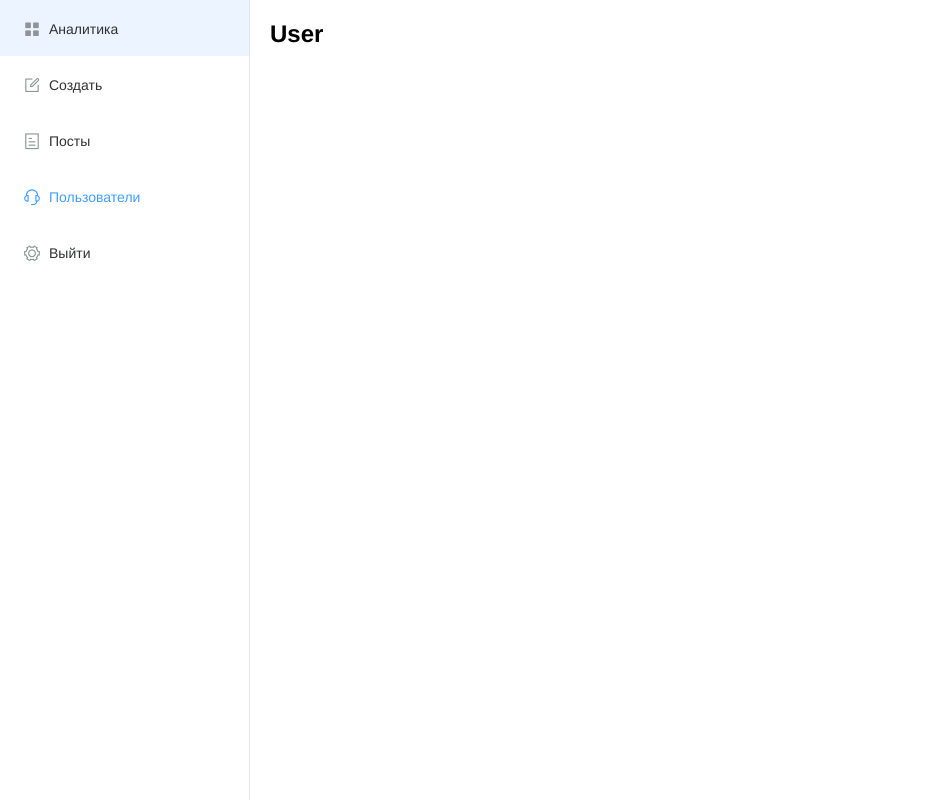
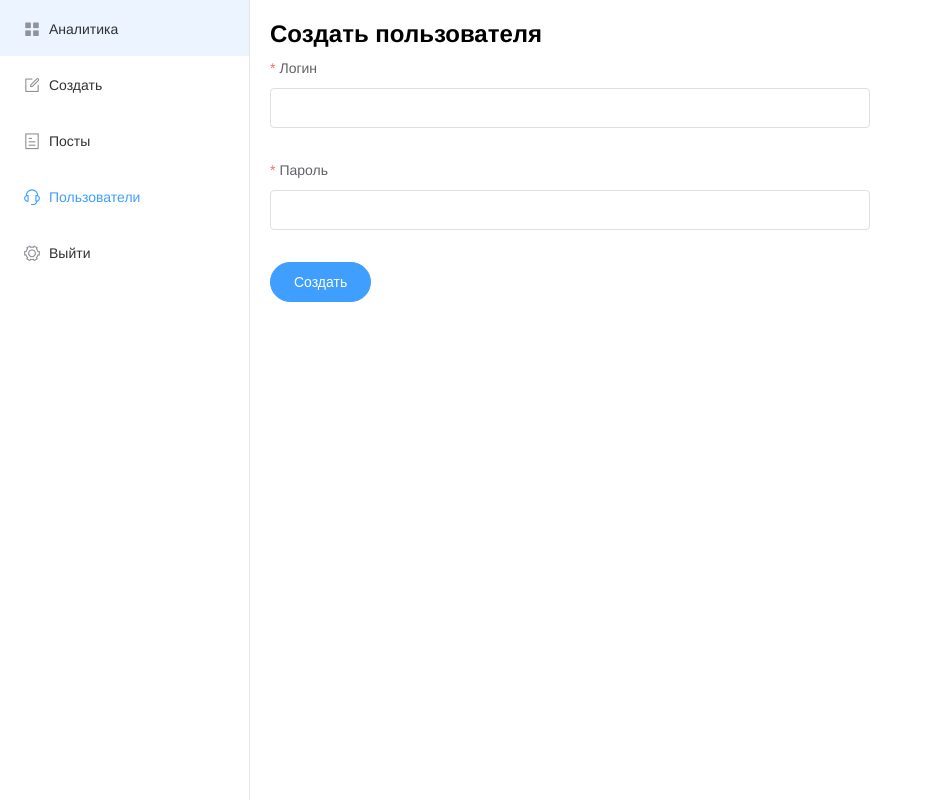
Before and after one commit to platonovAlexey/nuxt-blog, a Nuxt app: page /admin/user in a window 1280 px wide. Shown: the whole page, without its empty margins (0-933 px from the left). Built offline with nearby package versions, Linux system fonts and the light colour scheme; no server answers.

Commit message:
ui is add new user

```diff
--- a/pages/admin/user.vue
+++ b/pages/admin/user.vue
@@ -1,10 +1,86 @@
 <template>
-  <h1>User</h1>
+  <el-form
+    @submit.native.prevent="onSubmit"
+    :model="controls"
+    :rules="rules"
+    ref="form"
+    class="form-user"
+    >
+    <h2>Создать пользователя</h2>
+    <el-form-item label="Логин" prop="login">
+      <el-input v-model.trim="controls.login" />
+    </el-form-item>
+    <div class="mb2">
+      <el-form-item label="Пароль" prop="password">
+        <el-input v-model.trim="controls.password" type="password"/>
+      </el-form-item>
+    </div>
+    <el-form-item>
+      <el-button
+        type="primary"
+        round
+        native-type="submit"
+        :loading="loading"
+        >
+        Создать</el-button>
+    </el-form-item>
+  </el-form>
 </template>
 
 <script>
 export default {
   layout: 'admin',
-  middleware: ['admin-auth']
+  middleware: ['admin-auth'],
+  data() {
+    return {
+      loading: false,
+      controls: {
+        login: '',
+        password: ''
+      },
+      rules: {
+        login: [
+          { required: true, message: 'Введите логин', trigger: 'blur' }
+        ],
+        password: [
+          { required: true, message: 'Введите пароль', trigger: 'blur' },
+          { min: 6, message: 'Пароль должен быть не менее 6 символов', trigger: 'blur'}
+        ]
+      }
+    }
+  },
+  methods: {
+    onSubmit () {
+      this.$refs.form.validate(async valid => {
+        if (valid) {
+
+          this.loading = true
+
+          try {
+            const formData = {
+              login: this.controls.login,
+              password: this.controls.password
+            }
+
+            await this.$store.dispatch('auth/createUser', formData)
+            this.$message.success('Пользователь добавлен')
+
+            this.controls.login = ''
+            this.controls.password = ''
+            this.loading = false
+
+          } catch(e) {
+            this.loading = false
+          }
+        }
+      })
+    }
+  }
 }
 </script>
+
+<style lang="scss" scoped>
+.form-user{
+  max-width: 600px;
+}
+</style>
--- a/store/auth.js
+++ b/store/auth.js
@@ -1,5 +1,5 @@
 export const state = () => ({
-  token: null
+  token: true
 })
 
 export const mutations = {
@@ -23,6 +23,13 @@
       throw e
     }
   },
+  async createUser({commit}, formData) {
+    try {
+      console.log('createUser', formData)
+    } catch(e) {
+
+    }
+  },
   setToken({commit}, token) {
     commit('setToken', token)
   },
```
